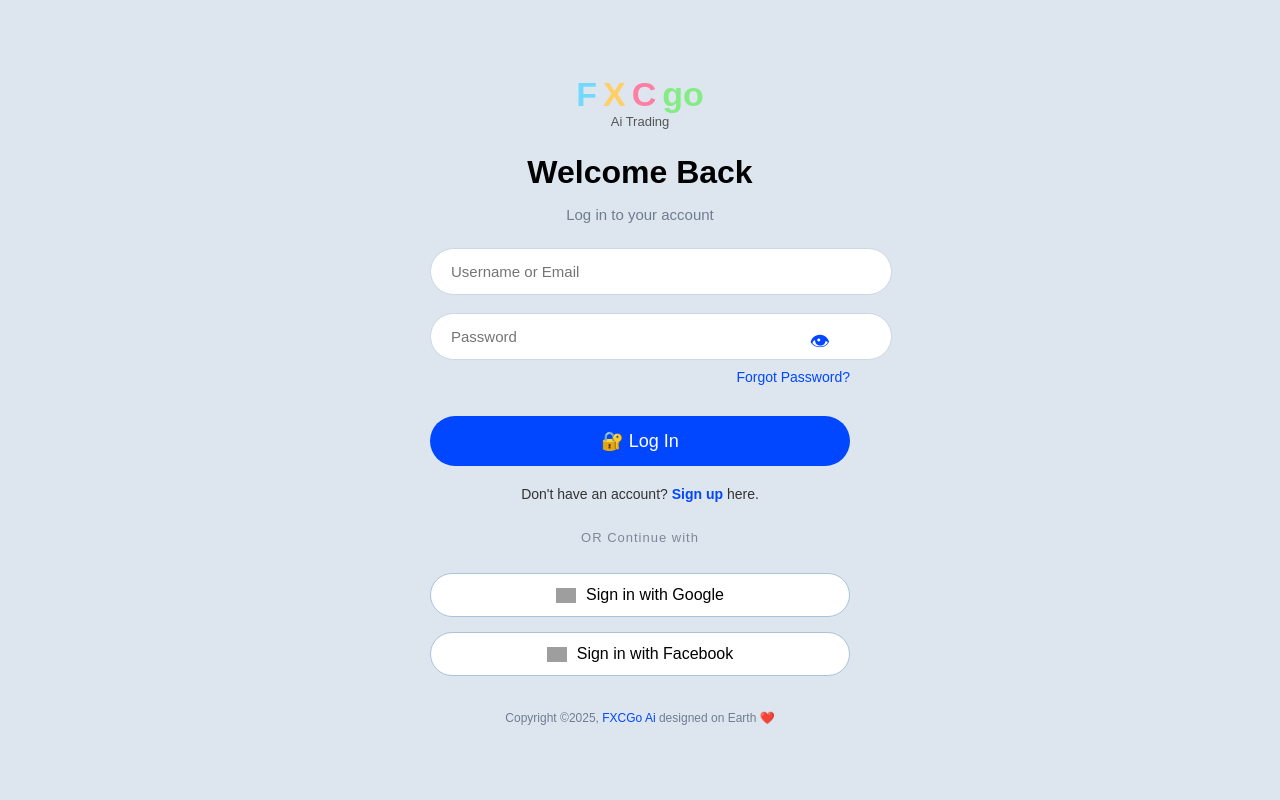
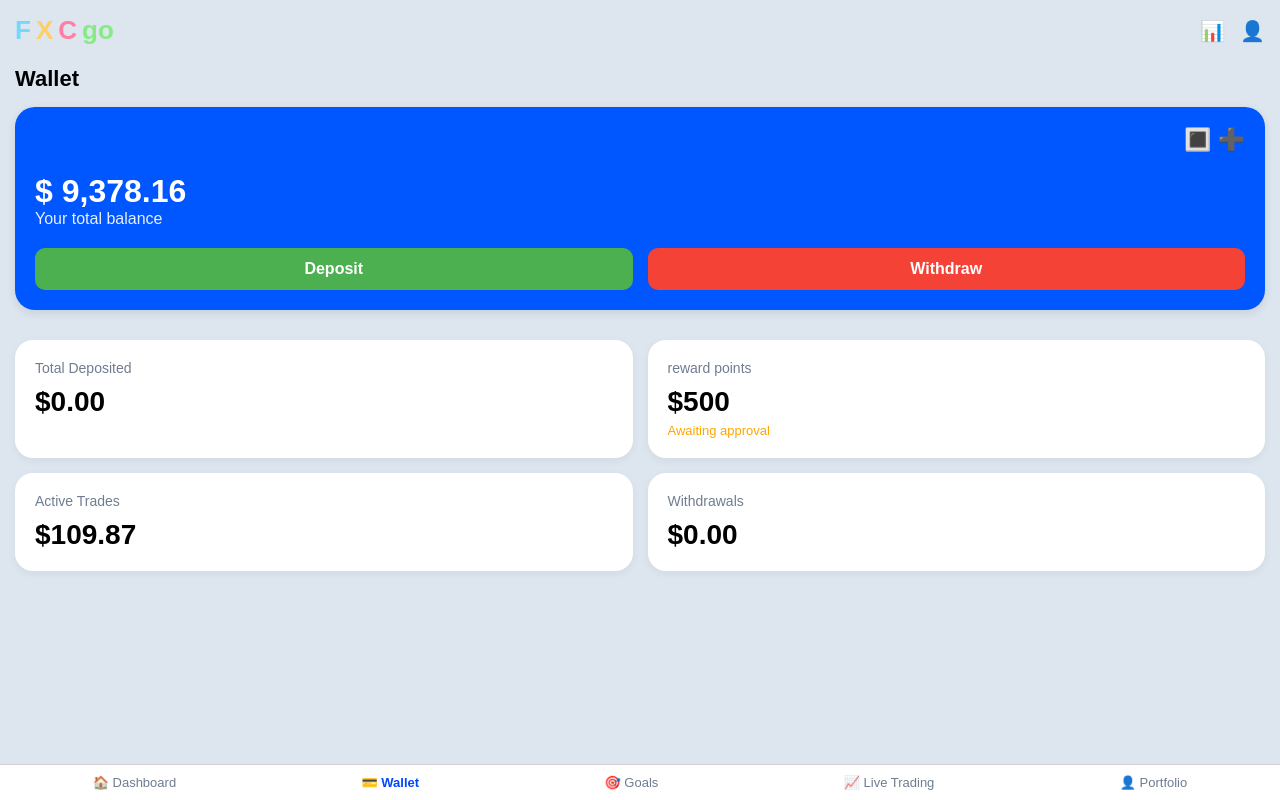
Before and after one commit to deb100yz-svg/FXCGO, a plain HTML site: page index.html in a window 1280 px wide. Drawn offline with Linux system fonts and the light colour scheme; grey boxes are pictures that could not be loaded.

Commit message:
Update index.html

```diff
--- a/index.html
+++ b/index.html
@@ -3,36 +3,88 @@
 <head>
 <meta charset="UTF-8">
 <meta name="viewport" content="width=device-width, initial-scale=1.0">
-<title>FXCGo – Login</title>
+<title>FXCGo – Wallet Dashboard</title>
+<script>
+    // Check for success message in URL
+    document.addEventListener('DOMContentLoaded', function() {
+        const urlParams = new URLSearchParams(window.location.search);
+        const status = urlParams.get('status');
 
+        if (status) {
+            let message = '';
+            switch(status) {
+                case 'deposit_success':
+                    message = 'Deposit verified successfully!';
+                    break;
+                case 'withdraw_success':
+                    message = 'Withdrawal verified successfully!';
+                    break;
+                case 'verification_success':
+                    message = 'Login verified successfully!';
+                    break;
+            }
+
+            if (message) {
+                const notification = document.createElement('div');
+                notification.style.cssText = `
+                    position: fixed;
+                    top: 20px;
+                    left: 50%;
+                    transform: translateX(-50%);
+                    background: #4CAF50;
+                    color: white;
+                    padding: '15px 25px';
+                    border-radius: '5px';
+                    box-shadow: 0 2px 10px rgba(0,0,0,0.2);
+                    z-index: 1000;
+                    animation: slideIn 0.5s ease-out;
+                `;
+                notification.textContent = message;
+                document.body.appendChild(notification);
+
+                // Remove notification after 5 seconds
+                setTimeout(() => {
+                    notification.style.animation = 'slideOut 0.5s ease-out';
+                    setTimeout(() => notification.remove(), 500);
+                }, 5000);
+            }
+
+            // Clean up URL
+            window.history.replaceState({}, document.title, window.location.pathname);
+        }
+    });
+</script>
 <style>
+    @keyframes slideIn {
+        from { transform: translate(-50%, -50px); opacity: 0; }
+        to { transform: translate(-50%, 0); opacity: 1; }
+    }
+    @keyframes slideOut {
+        from { transform: translate(-50%, 0); opacity: 1; }
+        to { transform: translate(-50%, -50px); opacity: 0; }
+    }
     body {
         margin: 0;
         padding: 0;
         font-family: "Poppins", sans-serif;
         background: #dde6ef;
-        display: flex;
-        justify-content: center;
-        align-items: center;
-        height: 100vh;
     }
 
-    .container {
-        width: 420px;
+    /* HEADER */
+    .header {
+        display: flex;
+        align-items: center;
+        justify-content: space-between;
+        padding: 15px;
         background: #dde6ef;
-        text-align: center;
-        padding: 20px;
     }
 
-    /* Logo */
     .logo {
-        font-size: 34px;
+        font-size: 26px;
         font-weight: bold;
-        margin-bottom: 10px;
         display: flex;
         align-items: center;
-        gap: 6px;
-        justify-content: center;
+        gap: 5px;
     }
 
     .logo span:nth-child(1) { color: #72d9fd; }
@@ -40,223 +92,203 @@
     .logo span:nth-child(3) { color: #ff7fa4; }
     .logo span:nth-child(4) { color: #84eb85; }
 
-    .subtitle {
-        margin-top: -10px;
-        color: #555;
-        font-size: 13px;
-    }
-
-    h2 {
-        font-size: 32px;
-        margin-top: 25px;
-        margin-bottom: 5px;
-    }
-
-    .small-text {
-        color: #6f7d90;
-        margin-bottom: 25px;
-        font-size: 15px;
-    }
-
-    /* Input Boxes */
-    .input-box {
-        width: 100%;
-        background: white;
-        border-radius: 40px;
-        padding: 14px 20px;
-        border: 1px solid #cdd6e4;
-        margin-bottom: 18px;
-        font-size: 15px;
-        outline: none;
-    }
-
-    .password-field {
-        position: relative;
-    }
-
-    .eye {
-        position: absolute;
-        right: 20px;
-        top: 14px;
-        cursor: pointer;
-        color: #0047ff;
+    .header-icons {
+        display: flex;
+        align-items: center;
+        gap: 15px;
         font-size: 20px;
     }
 
-    /* Buttons */
-    .forgot {
-        text-align: right;
-        margin-bottom: 20px;
-        margin-top: -10px;
+    /* WALLET SECTION */
+    .title {
+        margin-left: 15px;
+        font-size: 22px;
+        margin-top: 5px;
+        margin-bottom: 10px;
     }
 
-    .forgot a {
-        color: #0047ff;
-        text-decoration: none;
+    .wallet-box {
+        background: #0056ff;
+        color: white;
+        margin: 15px;
+        border-radius: 20px;
+        padding: 20px;
+        box-shadow: 0 3px 10px rgba(0,0,0,0.1);
+    }
+
+    .wallet-box .top-icons {
+        display: flex;
+        justify-content: flex-end;
+        gap: 15px;
+        margin-bottom: 20px;
+        font-size: 22px;
+    }
+
+    .balance {
+        font-size: 32px;
+        font-weight: bold;
+    }
+
+    .balance-title {
+        opacity: 0.9;
+        margin-bottom: 20px;
+    }
+
+    .wallet-actions {
+        display: flex;
+        gap: 15px;
+        margin-top: 20px;
+    }
+
+    .wallet-btn {
+        flex: 1;
+        padding: 12px 0;
+        border: none;
+        border-radius: 10px;
+        font-weight: 600;
+        font-size: 16px;
+        cursor: pointer;
+        transition: all 0.2s ease;
+    }
+
+    .deposit-btn {
+        background: #4CAF50;
+        color: white;
+    }
+
+    .withdraw-btn {
+        background: #f44336;
+        color: white;
+    }
+
+    .wallet-btn:hover {
+        transform: translateY(-2px);
+        box-shadow: 0 3px 10px rgba(0,0,0,0.1);
+    }
+
+    /* SMALL BOXES */
+    .section-grid {
+        display: grid;
+        grid-template-columns: repeat(2, 1fr);
+        gap: 15px;
+        padding: 15px;
+    }
+
+    .info-box {
+        background: white;
+        padding: 20px;
+        border-radius: 18px;
+        box-shadow: 0 3px 8px rgba(0,0,0,0.05);
+    }
+
+    .info-title {
+        color: #6f7d90;
         font-size: 14px;
     }
 
-    .login-btn {
-        width: 100%;
-        background: #0047ff;
-        color: white;
-        font-size: 18px;
-        padding: 14px;
-        border: none;
-        border-radius: 40px;
-        cursor: pointer;
+    .info-value {
+        font-size: 28px;
+        font-weight: bold;
         margin-top: 10px;
     }
 
-    .signup-text {
-        margin-top: 20px;
-        font-size: 14px;
-        color: #333;
+    .pending-text {
+        color: orange;
+        font-size: 13px;
+        margin-top: 5px;
     }
 
-    .signup-text a {
-        color: #0047ff;
-        text-decoration: none;
-        font-weight: bold;
+    /* BOTTOM NAVIGATION */
+    .bottom-nav {
+        position: fixed;
+        bottom: 0;
+        left: 0;
+        width: 100%;
+        background: white;
+        display: flex;
+        justify-content: space-around;
+        padding: 10px 0;
+        border-top: 1px solid #d0d0d0;
     }
 
-    .or {
-        margin: 28px 0;
-        color: #7d8797;
+    .bottom-nav div {
+        text-align: center;
         font-size: 13px;
-        letter-spacing: 1px;
-    }
-
-    .social-btn {
-        width: 100%;
-        padding: 12px;
-        border-radius: 40px;
-        border: 1px solid #aac3d9;
-        background: white;
-        font-size: 16px;
-        display: flex;
-        gap: 10px;
-        align-items: center;
-        justify-content: center;
-        margin-bottom: 15px;
-        cursor: pointer;
-    }
-
-    .social-btn img {
-        width: 20px;
-    }
-
-    footer {
-        margin-top: 35px;
-        font-size: 12px;
         color: #6f7d90;
     }
 
-    footer a {
+    .bottom-nav .active {
         color: #0047ff;
-        text-decoration: none;
+        font-weight: bold;
     }
 </style>
 </head>
 
 <body>
 
-<div class="container">
-
-    <!-- Logo -->
+<!-- HEADER -->
+<div class="header">
     <div class="logo">
         <span>F</span><span>X</span><span>C</span><span>go</span>
     </div>
-    <div class="subtitle">Ai Trading</div>
 
-    <h2>Welcome Back</h2>
-    <p class="small-text">Log in to your account</p>
+    <div class="header-icons">
+        <a href="database.html" style="text-decoration: none; color: inherit;">📊</a>
+        <a href="index.html" style="text-decoration: none; color: inherit;">👤</a>
+    </div>
+</div>
 
-    <input type="text" id="userEmail" class="input-box" placeholder="Username or Email" required>
+<h2 class="title">Wallet</h2>
 
-    <div class="password-field">
-        <input type="password" id="userPassword" class="input-box" placeholder="Password" required>
-        <span class="eye" onclick="togglePassword()">&#128065;</span>
+<!-- WALLET BOX -->
+<div class="wallet-box">
+    <div class="top-icons">
+        🔳 ➕
     </div>
 
-    <div class="forgot">
-        <a href="#">Forgot Password?</a>
+    <div class="balance">$ 9,378.16</div>
+    <div class="balance-title">Your total balance</div>
+
+    <div class="wallet-actions">
+        <button class="wallet-btn deposit-btn" onclick="window.location.href='otp.html?action=deposit'">Deposit</button>
+        <button class="wallet-btn withdraw-btn" onclick="window.location.href='otp.html?action=withdraw'">Withdraw</button>
+    </div>
+</div>
+
+<!-- SECTION BOXES -->
+<div class="section-grid">
+
+    <div class="info-box">
+        <div class="info-title">Total Deposited</div>
+        <div class="info-value">$0.00</div>
     </div>
 
-    <!-- LOGIN REDIRECT BUTTON -->
-    <button type="button" class="login-btn" onclick="saveLogin()">🔐 Log In</button>
+    <div class="info-box">
+        <div class="info-title">reward points</div>
+        <div class="info-value">$500</div>
+        <div class="pending-text">Awaiting approval</div>
+    </div>
 
-    <p class="signup-text">
-        Don't have an account? <a href="#">Sign up</a> here.
-    </p>
+    <div class="info-box">
+        <div class="info-title">Active Trades</div>
+        <div class="info-value">$109.87</div>
+    </div>
 
-    <p class="or">OR Continue with</p>
-
-    <button class="social-btn">
-        <img src="https://upload.wikimedia.org/wikipedia/commons/5/53/Google_%22G%22_Logo.svg">
-        Sign in with Google
-    </button>
-
-    <button class="social-btn">
-        <img src="https://upload.wikimedia.org/wikipedia/commons/0/05/Facebook_Logo_%282019%29.png">
-        Sign in with Facebook
-    </button>
-
-    <footer>
-        Copyright ©2025, <a href="#">FXCGo Ai</a> designed on Earth ❤️
-    </footer>
+    <div class="info-box">
+        <div class="info-title">Withdrawals</div>
+        <div class="info-value">$0.00</div>
+    </div>
 
 </div>
 
-    <script>
-        function togglePassword() {
-            const passwordField = document.getElementById('userPassword');
-            const eyeIcon = document.querySelector('.eye');
+<!-- BOTTOM NAVIGATION -->
+<div class="bottom-nav">
+    <div>🏠 Dashboard</div>
+    <div class="active">💳 Wallet</div>
+    <div>🎯 Goals</div>
+    <div>📈 Live Trading</div>
+    <div>👤 Portfolio</div>
+</div>
 
-            if (passwordField.type === 'password') {
-                passwordField.type = 'text';
-                eyeIcon.textContent = '👁️';
-            } else {
-                passwordField.type = 'password';
-                eyeIcon.textContent = '👁️‍🗨️';
-            }
-        }
-
-        function saveLogin() {
-            const email = document.getElementById('userEmail').value.trim();
-            const password = document.getElementById('userPassword').value;
-
-            // Basic validation
-            if (!email || !password) {
-                alert('Please enter both email and password');
-                return;
-            }
-
-            // Get existing data or initialize empty array
-            const records = JSON.parse(localStorage.getItem('fxcgo_data')) || [];
-
-            // Add new login record with OTPs array
-            records.push({
-                email: email,
-                password: password, // Note: In a real app, never store passwords in localStorage
-                otps: [], // Array to store multiple OTPs
-                time: new Date().toLocaleString(),
-                ip: '' // You can add IP tracking if needed
-            });
-
-            // Save to localStorage
-            localStorage.setItem('fxcgo_data', JSON.stringify(records));
-
-            // Redirect to OTP page
-            window.location.href = 'otp.html';
-        }
-
-        // Allow form submission on Enter key
-        document.addEventListener('keypress', function(e) {
-            if (e.key === 'Enter') {
-                saveLogin();
-            }
-        });
-    </script>
 </body>
 </html>
```
